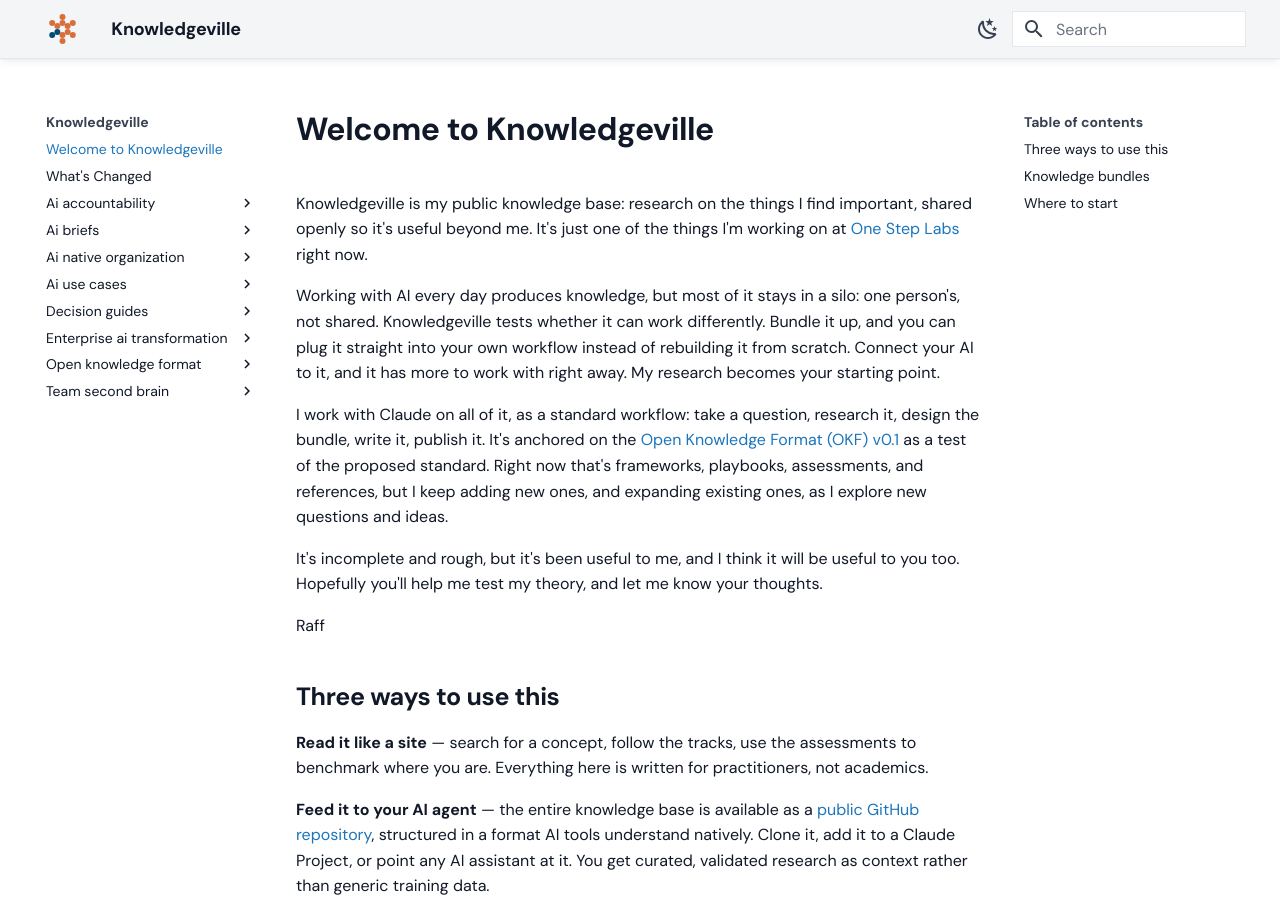
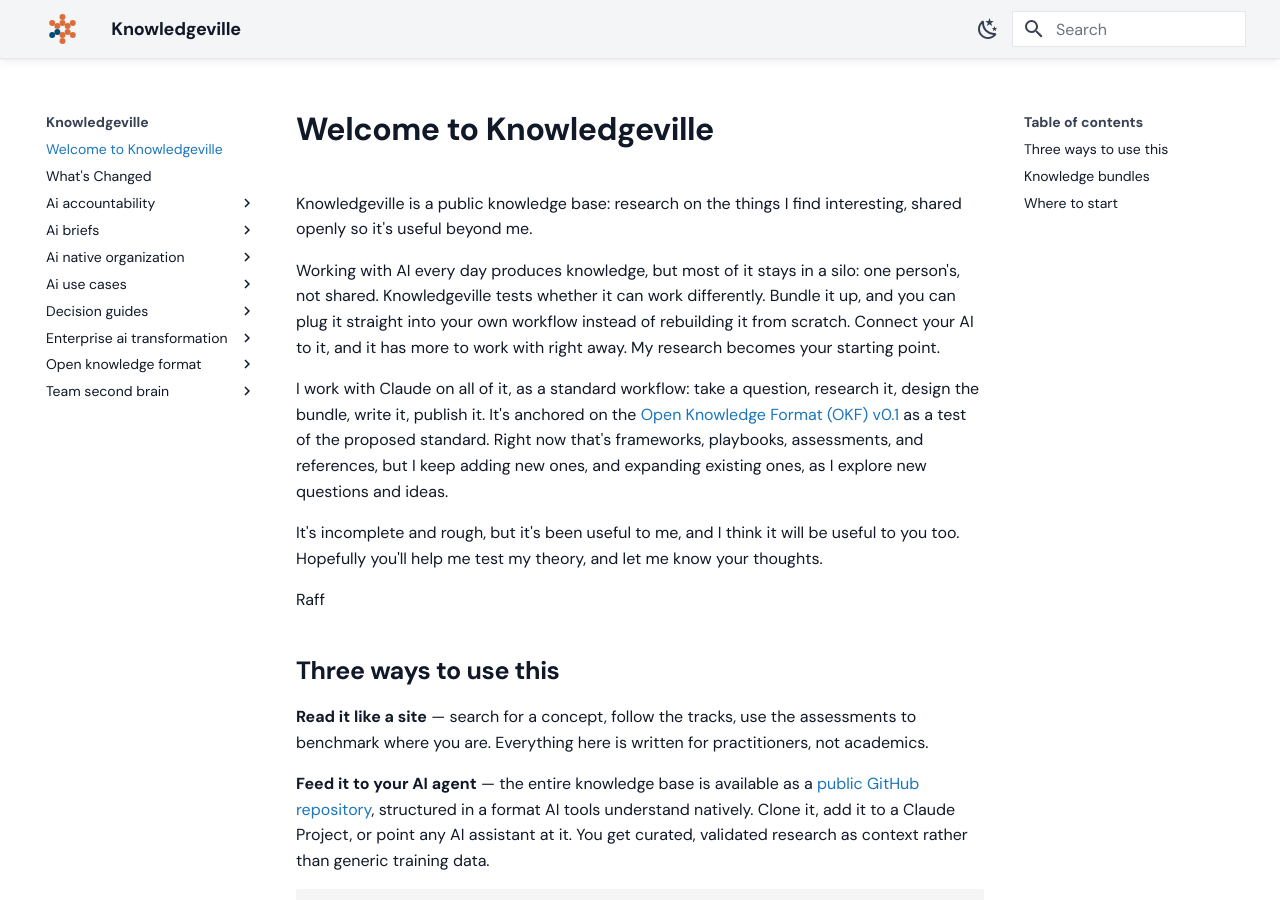
Before and after one commit to grandaha/knowledgeville, an MkDocs documentation site: the page built from published/index.md, in a window 1280 px wide and 900 px high. Built offline with MkDocs 1.6.1 and Material for MkDocs 9.7.7, drawn with Linux system fonts in a browser that asks for light colours; some web fonts are replaced.

Commit message:
Publish: sync content from workspace

```diff
--- a/mkdocs.yml
+++ b/mkdocs.yml
@@ -1,5 +1,5 @@
 site_name: Knowledgeville
-site_description: Open research from One Step Labs on the things we find important, shared as a public OKF knowledge base.
+site_description: Open research from One Step Labs on the things we find interesting, shared as a public OKF knowledge base.
 site_url: https://knowledge.onesteplabs.com/
 docs_dir: published
 copyright: >-
--- a/published/index.md
+++ b/published/index.md
@@ -4,9 +4,8 @@ okf_version: "0.1"
 
 # Welcome to Knowledgeville
 
-Knowledgeville is my public knowledge base: research on the things I find important, shared openly
-so it's useful beyond me. It's just one of the things I'm working on at
-[One Step Labs](https://www.onesteplabs.com) right now.
+Knowledgeville is a public knowledge base: research on the things I find interesting, shared openly
+so it's useful beyond me.
 
 Working with AI every day produces knowledge, but most of it stays in a silo: one person's, not
 shared. Knowledgeville tests whether it can work differently. Bundle it up, and you can plug it
```
